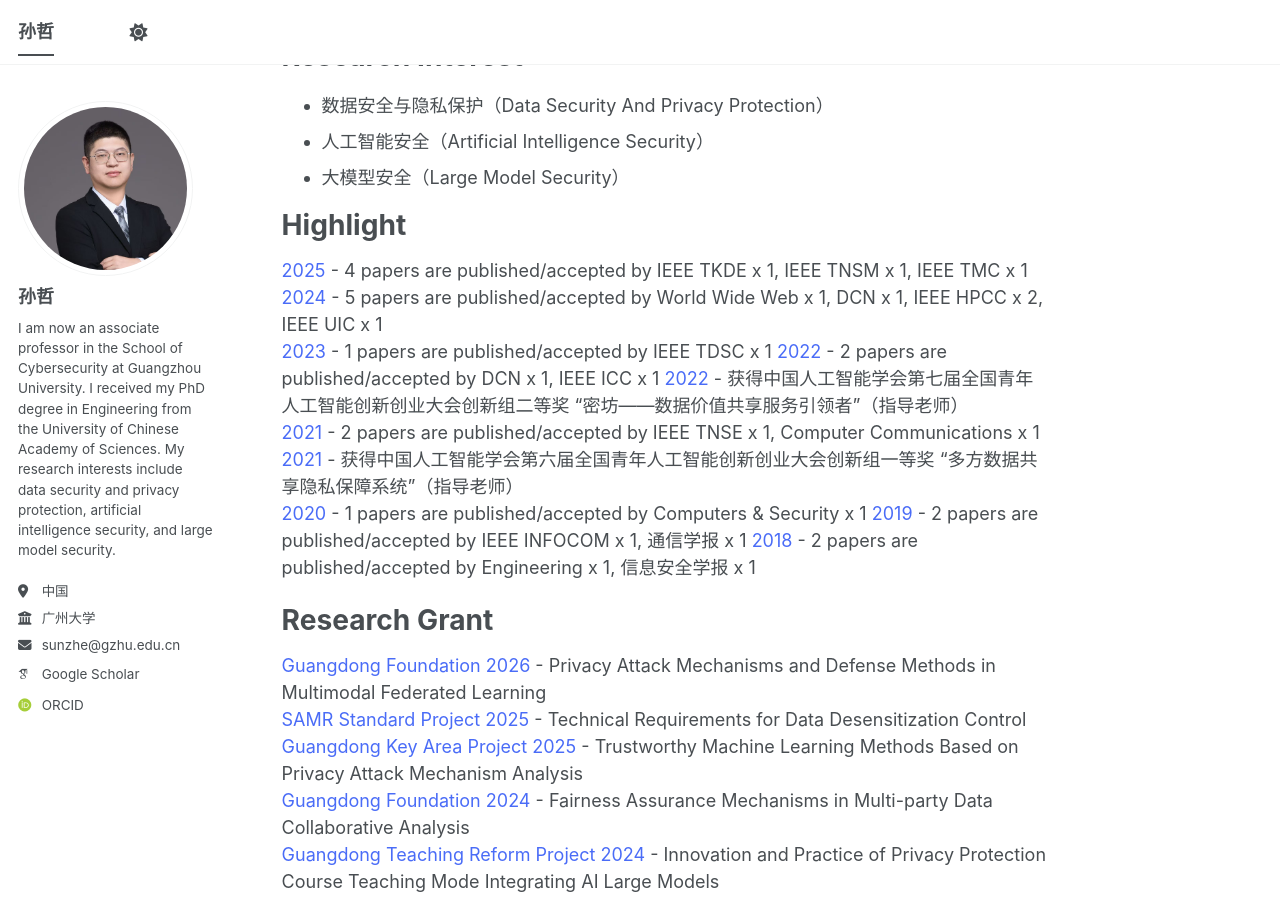
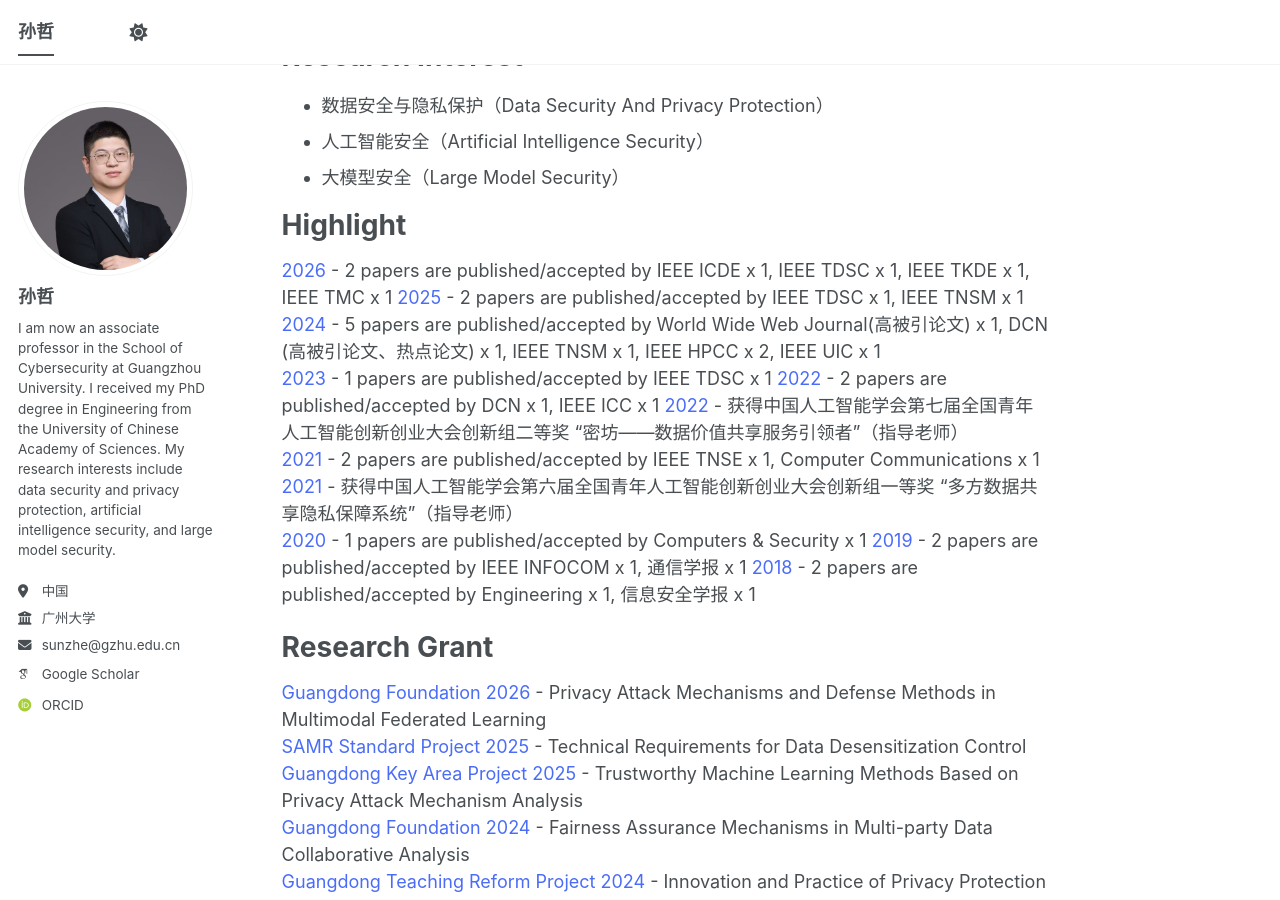
Before and after one commit to ZheSun208/ZheSun208.github.io, a Jekyll site: the page built from _pages/about.md, in a window 1280 px wide and 900 px high, scrolled down 592 px. Built offline with Jekyll 4.4.1, drawn with Linux system fonts in a browser that asks for light colours; some web fonts are replaced; a script bundle is joined from its source files by our own code; library files that are not in the unit come from our copies.

Commit message:
Update about.md

```diff
--- a/_pages/about.md
+++ b/_pages/about.md
@@ -27,8 +27,9 @@ Research Interest
 
 Highlight
 ======
-<span style="color:#4a6cf7;">2025</span> - 4 papers are published/accepted by IEEE TKDE x 1, IEEE TNSM x 1, IEEE TMC x 1
-<span style="color:#4a6cf7;">2024</span> - 5 papers are published/accepted by World Wide Web x 1, DCN x 1, IEEE HPCC x 2, IEEE UIC x 1
+<span style="color:#4a6cf7;">2026</span> - 2 papers are published/accepted by IEEE ICDE x 1, IEEE TDSC x 1, IEEE TKDE x 1, IEEE TMC x 1
+<span style="color:#4a6cf7;">2025</span> - 2 papers are published/accepted by IEEE TDSC x 1, IEEE TNSM x 1
+<span style="color:#4a6cf7;">2024</span> - 5 papers are published/accepted by World Wide Web Journal(高被引论文) x 1, DCN (高被引论文、热点论文) x 1, IEEE TNSM x 1, IEEE HPCC x 2, IEEE UIC x 1
 <span style="color:#4a6cf7;">2023</span> - 1 papers are published/accepted by IEEE TDSC x 1
 <span style="color:#4a6cf7;">2022</span> - 2 papers are published/accepted by DCN x 1, IEEE ICC x 1
 <span style="color:#4a6cf7;">2022</span> - 获得中国人工智能学会第七届全国青年人工智能创新创业大会创新组二等奖 “密坊——数据价值共享服务引领者”（指导老师）
```
